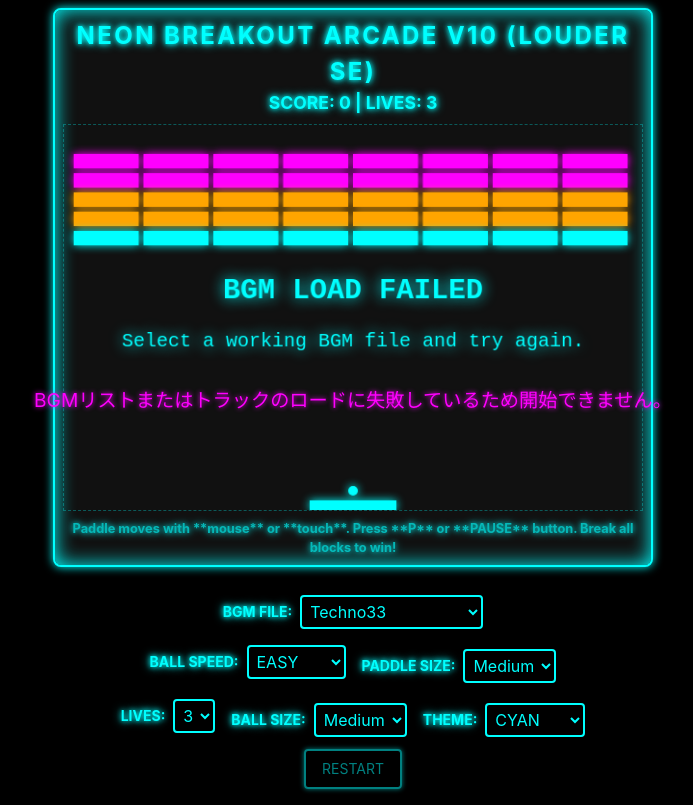
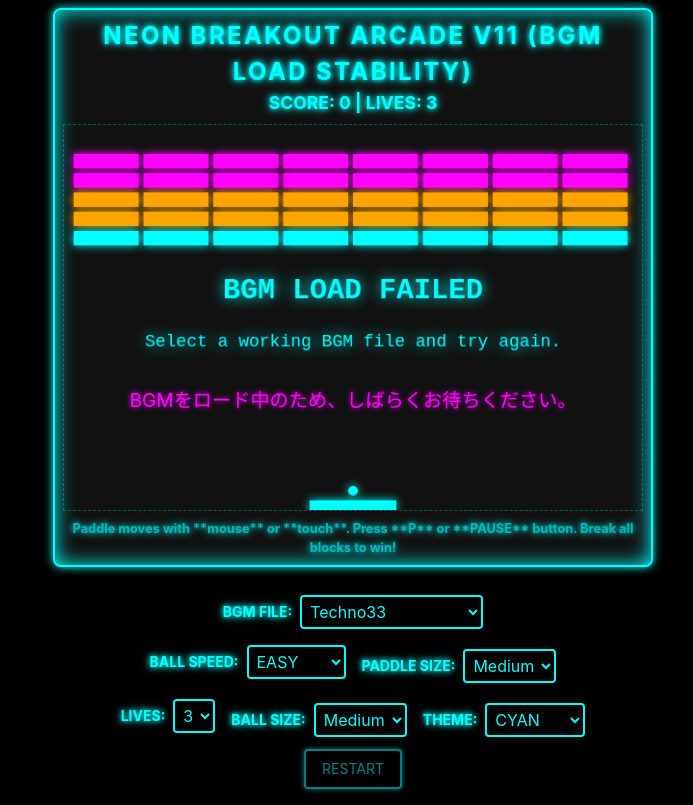
Before and after one commit to paruru-05/Pong, a plain HTML site: page index.html in a window 1280 px wide. Both pictures are taken after a click on the element 640 px from the left and 317 px from the top of the page. Shown: the whole page, without its empty margins (287-980 px from the left). Drawn offline with nearby package versions, Linux system fonts and the light colour scheme; no server answers.

Commit message:
Update index.html

```diff
--- a/index.html
+++ b/index.html
@@ -3,7 +3,7 @@
 <head>
     <meta charset="UTF-8">
     <meta name="viewport" content="width=device-width, initial-scale=1.0">
-    <title>ネオン・アーケード・ブロック崩し V10 (SE音量調整 & BGMリスト動的ロード)</title>
+    <title>ネオン・アーケード・ブロック崩し V11 (BGMロード安定性向上)</title>
     <!-- Tailwind CSS for utility classes -->
     <script src="https://cdn.tailwindcss.com"></script>
     <!-- Tone.js for sound effects and BGM -->
@@ -136,7 +136,7 @@
 <body>
 
     <div class="game-wrapper">
-        <div id="game-title" class="text-neon">NEON BREAKOUT ARCADE V10 (LOUDER SE)</div>
+        <div id="game-title" class="text-neon">NEON BREAKOUT ARCADE V11 (BGM LOAD STABILITY)</div>
         <div id="score-board" class="text-neon">SCORE: 0 | LIVES: 3</div>
         <canvas id="pongCanvas" width="600" height="400"></canvas>
         <div id="instructions" class="text-neon">
@@ -223,6 +223,7 @@
         // --------------------------------------------------
 
         // Base URL for the BGM repository
+        // **注意:** ここはご自身のGitHubリポジトリのRaw URLに修正してください。末尾に / を付ける必要があります。
         const BASE_URL = 'https://raw.githubusercontent.com/paruru-05/Pong/main/';
 
         // BGMリストのファイルパス
@@ -352,7 +353,7 @@
         }
 
         // --------------------------------------------------
-        // BGMリストの動的ロード
+        // BGMリストの動的ロード (キャッシュ無効化による安定性向上)
         // --------------------------------------------------
 
         /**
@@ -365,7 +366,8 @@
             loadingMessage.textContent = `BGMリスト '${BGM_LIST_PATH}' をロード中...`;
 
             try {
-                const response = await fetch(BASE_URL + BGM_LIST_PATH);
+                // キャッシュを無効化してリストを取得
+                const response = await fetch(BASE_URL + BGM_LIST_PATH, { cache: "no-store" });
                 if (!response.ok) {
                     throw new Error(`HTTP error! status: ${response.status} for ${BGM_LIST_PATH}`);
                 }
@@ -428,8 +430,8 @@
             let base64Data = null;
 
             try {
-                // Base64データを取得
-                const response = await fetch(fullPath);
+                // キャッシュを無効化してBase64データを取得
+                const response = await fetch(fullPath, { cache: "no-store" });
                 if (!response.ok) {
                     throw new Error(`HTTP error! status: ${response.status}`);
                 }
@@ -459,7 +461,13 @@
                     volume: -15
                 }).toDestination();
 
-                await player.loaded; // ロード完了を待つ
+                // ロード完了を待つ (タイムアウト機構は入れていないため、ネットワークエラー時はここで止まる)
+                await player.loaded;
+
+                // 古いプレイヤーがあればクリーンアップ (メモリ管理)
+                if (bgmMap[filePath] && bgmMap[filePath] !== player) {
+                    bgmMap[filePath].dispose();
+                }
 
                 bgmMap[filePath] = player;
                 bgmTrackLoadStatus = 'loaded';
@@ -467,9 +475,10 @@
                 loadingMessage.classList.add('hidden');
 
             } catch (e) {
+                // Tone.jsのロードエラー (Base64データが不正な可能性が高い)
                 loadingMessage.classList.add('hidden');
                 console.error(`Tone.js BGM setup or loading failed for ${filePath}:`, e);
-                loadingMessage.textContent = `BGMロードエラー: '${filePath}'`;
+                loadingMessage.textContent = `BGMロードエラー: '${filePath}' のBase64データを確認してください。`;
                 bgmTrackLoadStatus = 'failed';
                 bgmLoadingFilePath = null;
             } finally {
@@ -480,7 +489,7 @@
         let paddleSynth, brickHitSynth, brickBreakSynth, wallSynth, scoreSynth;
 
         /**
-         * 効果音 (SE) を設定します。跳ね返り音の音量を大きくしました。
+         * 効果音 (SE) を設定します。
          */
         function setupSE() {
             // パドルヒット音 (音量: -5 dB に調整)
@@ -541,7 +550,7 @@
         }
 
         function playPaddleSoundAndVibrate() {
-            if (paddleSynth) paddleSynth.triggerAttackRelease("C4", "32n"); // C3からC4に変更して少し高く
+            if (paddleSynth) paddleSynth.triggerAttackRelease("C4", "32n");
             triggerVibration(VIBRATION_DURATION);
         }
 
@@ -578,6 +587,7 @@
                 controlPanel.classList.add('hidden');
             }
 
+            // BGMロード中、またはロード失敗時はボタンを無効化
             const isReady = bgmListLoadStatus === 'loaded' && bgmTrackLoadStatus !== 'loading' && bgmTrackLoadStatus !== 'failed';
             pauseButton.disabled = !isReady;
             bgmSelect.disabled = bgmTrackLoadStatus === 'loading' || bgmListLoadStatus !== 'loaded';
@@ -599,6 +609,9 @@
                 stopBGM();
 
                 if (!bgmMap[newFilePath]) {
+                    // ロード前にUIを更新してロード中であることを示す
+                    bgmTrackLoadStatus = 'loading';
+                    updateUIVisibility();
                     await loadBGMTrack(newFilePath);
                 }
 
@@ -609,6 +622,7 @@
                 if (gameState === 'playing') {
                     startBGM();
                 }
+                // ロード完了後に再度UIを更新
                 updateUIVisibility();
             }
         });
@@ -627,17 +641,17 @@
         }
 
         function toggleGameState() {
+            // BGMロード状態の最終チェック
+            if (bgmListLoadStatus !== 'loaded' || bgmTrackLoadStatus !== 'loaded') {
+                loadingMessage.classList.remove('hidden');
+                loadingMessage.textContent = "BGMをロード中のため、しばらくお待ちください。";
+                setTimeout(() => loadingMessage.classList.add('hidden'), 3000);
+                updateUIVisibility();
+                return;
+            }
+
             if (Tone.context.state !== 'running') {
                  Tone.start().catch(err => console.error("Failed to start audio context:", err));
-            }
-
-            if (bgmListLoadStatus !== 'loaded' || bgmTrackLoadStatus === 'loading' || bgmTrackLoadStatus === 'failed') {
-                if (bgmListLoadStatus === 'failed' || bgmTrackLoadStatus === 'failed') {
-                    loadingMessage.classList.remove('hidden');
-                    loadingMessage.textContent = "BGMリストまたはトラックのロードに失敗しているため開始できません。";
-                }
-                updateUIVisibility();
-                return;
             }
 
             if (gameState === 'start' || gameState === 'gameover') {
@@ -930,7 +944,7 @@
             drawCircle(ball.x, ball.y, ball.radius);
 
             if (gameState === 'start' || gameState === 'paused') {
-                let mainText = "NEON BREAKOUT ARCADE V10";
+                let mainText = "NEON BREAKOUT ARCADE V11";
                 let subText = "";
 
                 if (bgmListLoadStatus === 'loading') {
@@ -950,7 +964,14 @@
                 } else if (gameState === 'paused') {
                     subText = (ball.dx === 0 && ball.dy === 0 && lives > 0) ? "Click or Tap to Launch Ball" : "PAUSED (Click to Resume)";
                 }
-                drawTextOverlay(mainText, subText, 30, 20);
+
+                // ロードが完了していない場合はメッセージをより目立たせる
+                if (bgmTrackLoadStatus !== 'loaded' && bgmTrackLoadStatus !== 'idle') {
+                    drawTextOverlay(mainText, subText, 30, 18);
+                } else {
+                    drawTextOverlay(mainText, subText, 30, 20);
+                }
+
             } else if (gameState === 'gameover') {
                 const isWin = (score >= BRICK_ROW_COUNT * BRICK_COLUMN_COUNT * 10);
                 const winnerText = isWin ? "LEVEL CLEAR!" : "GAME OVER";
```
